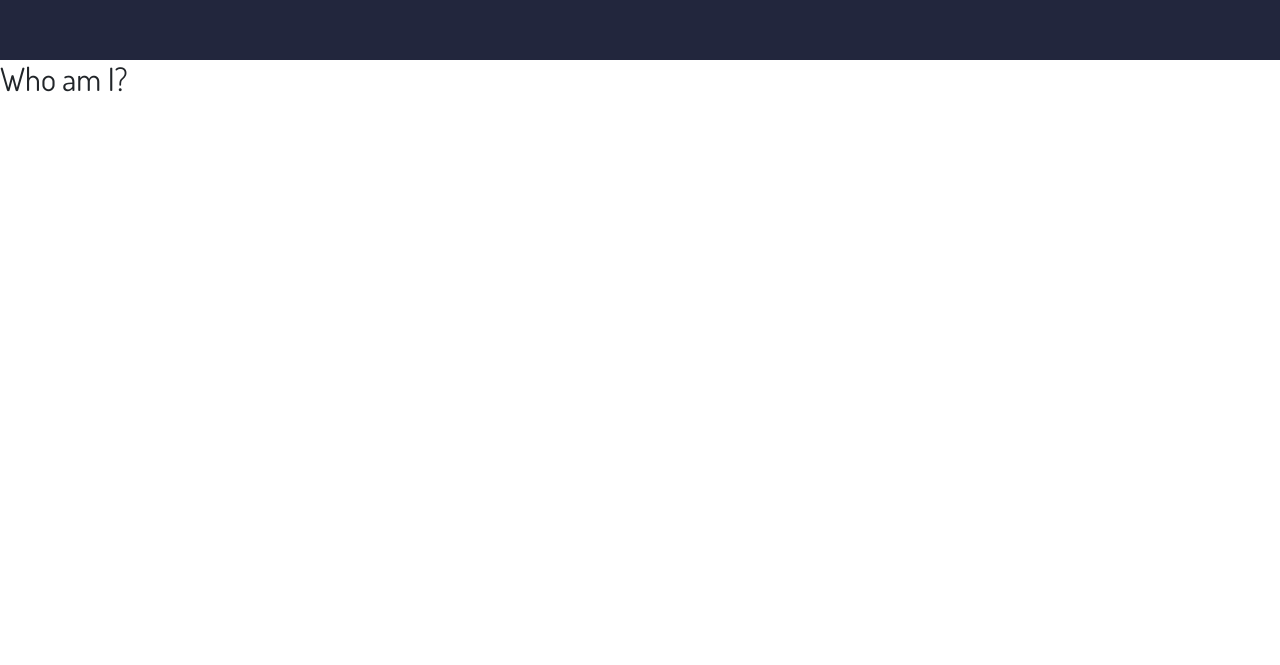
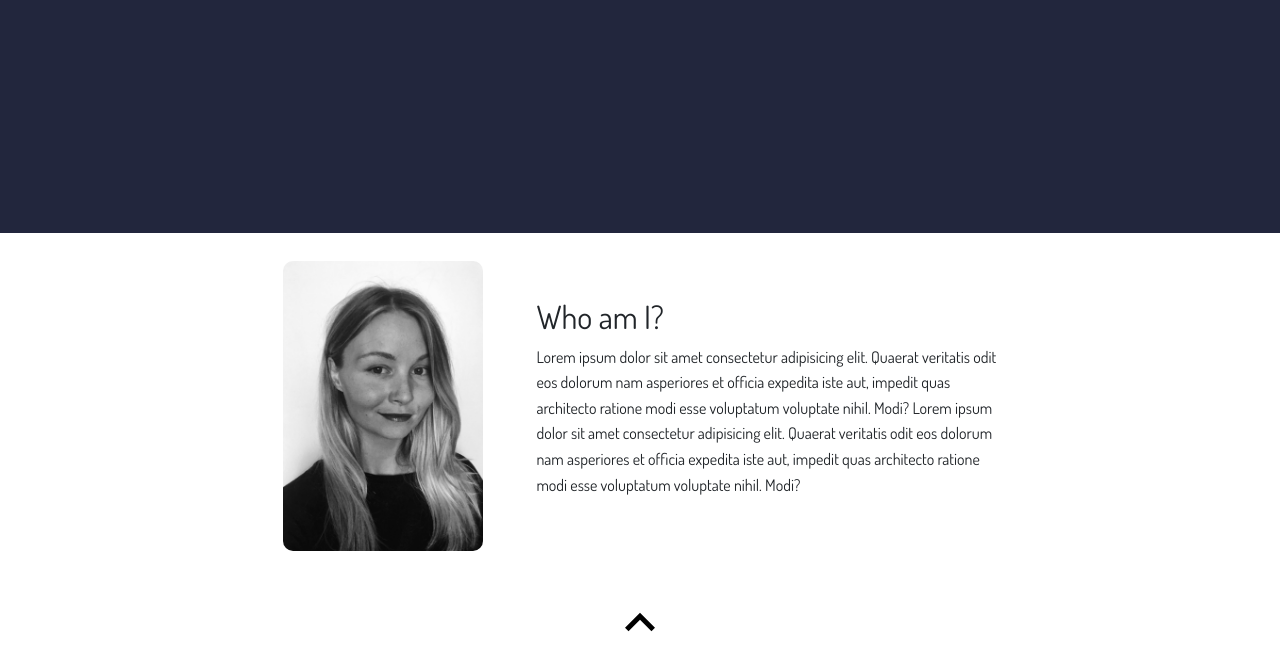
Before and after one commit to saraavvi/portfolio_project, a website: page app/index.html in a window 1280 px wide. Shown: the part 890-1555 px from the top of the page. Before the commit the page ends 1469 px from the top, so only its background shows below. Drawn offline with nearby package versions, Linux system fonts and the light colour scheme.

Commit message:
fixed navigation between sections on landing page, and navigation between pages

```diff
--- a/app/index.html
+++ b/app/index.html
@@ -16,16 +16,16 @@
       <nav id="header-nav">
         <ul>
           <li id="home-link">
-            <a href="">Home</a>
+            <a href="index.html">Home</a>
           </li>
           <li>
-            <a href="">Portfolio</a>
+            <a href="portfolio.html">Portfolio</a>
           </li>
           <li>
-            <a href="">Education</a>
+            <a href="education.html">Education</a>
           </li>
           <li>
-            <a href="">Contact</a>
+            <a href="contact.html">Contact</a>
           </li>
         </ul>
       </nav>
@@ -37,14 +37,33 @@
             Hello, I'm Sara. <br />
             I'm a Web Developer Student
           </h1>
-          <button type="button" class="btn btn-dark">Find Out More</button>
+          <button type="button" class="btn btn-dark">
+            <a href="#about">Find Out More</a>
+          </button>
         </div>
       </section>
 
       <!--about section-->
       <section id="about">
+        <div id="cv-img-container">
+          <img id="cv-img" src="./img/IMG_1424.jpg" alt="Photo Of Me" />
+        </div>
         <div id="introduction-container">
           <h2>Who am I?</h2>
+          <p>
+            Lorem ipsum dolor sit amet consectetur adipisicing elit. Quaerat
+            veritatis odit eos dolorum nam asperiores et officia expedita iste
+            aut, impedit quas architecto ratione modi esse voluptatum voluptate
+            nihil. Modi? Lorem ipsum dolor sit amet consectetur adipisicing
+            elit. Quaerat veritatis odit eos dolorum nam asperiores et officia
+            expedita iste aut, impedit quas architecto ratione modi esse
+            voluptatum voluptate nihil. Modi?
+          </p>
+        </div>
+        <div id="arrow">
+          <a href="#header-nav">
+            <img id="arrow-img" src="./img/up-chevron.svg" alt="Up Arrow" />
+          </a>
         </div>
       </section>
     </div>
--- a/app/scss/main.scss
+++ b/app/scss/main.scss
@@ -11,7 +11,6 @@
 body {
   font-family: "Dosis", sans-serif;
   line-height: 1.6;
-  background: #fff;
 }
 
 a {
@@ -29,22 +28,28 @@ img {
   width: 100%;
 }
 
+html {
+  scroll-behavior: smooth;
+}
+
 // grid setup
 .grid-container {
   display: grid;
-  grid-template-rows: 1fr 10fr 6fr;
+  grid-template-rows: 1fr 12fr 5fr;
+  grid-template-columns: 1fr 3fr 1fr;
   grid-template-areas:
-    "nav"
-    "home"
-    "about";
+    "nav nav nav"
+    "home home home"
+    "left about right";
 }
 // navbaren
 nav {
+  //position: fixed;
   grid-area: nav;
   @include header-nav;
 }
 
-// allt i home / landing page section
+// styling for home / landing page section
 #home {
   grid-area: home;
   background-color: $dark-color;
@@ -52,7 +57,7 @@ nav {
   justify-content: center;
 
   #hello-container {
-    margin: 12rem;
+    margin: 16rem;
     text-align: center;
     display: flex;
     flex-direction: column;
@@ -68,3 +73,30 @@ nav {
     }
   }
 }
+// styling for about section
+#about {
+  display: flex;
+  flex-wrap: wrap;
+  grid-area: about;
+  background: $light-color;
+  justify-content: space-around;
+  align-items: center;
+  #cv-img-container {
+    width: 200px;
+
+    #cv-img {
+      border-radius: 10px;
+    }
+  }
+  #introduction-container {
+    width: 60%;
+  }
+  #arrow {
+    width: 100%;
+    display: flex;
+    justify-content: center;
+    &-img {
+      width: 30px;
+    }
+  }
+}
```
Also changed, not shown: app/portfolio.html (added, +9 -0 lines), app/contact.html (added), app/css/main.css, app/education.html (added), app/img/up-chevron.svg (added), 1 other file.
